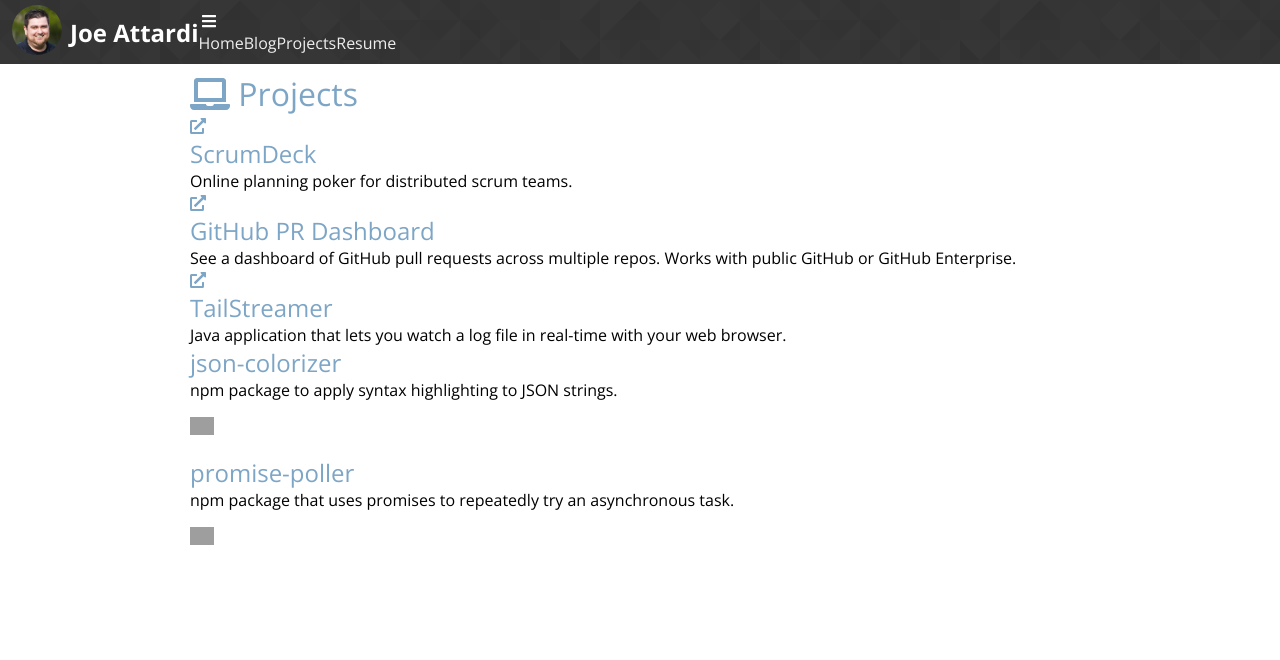
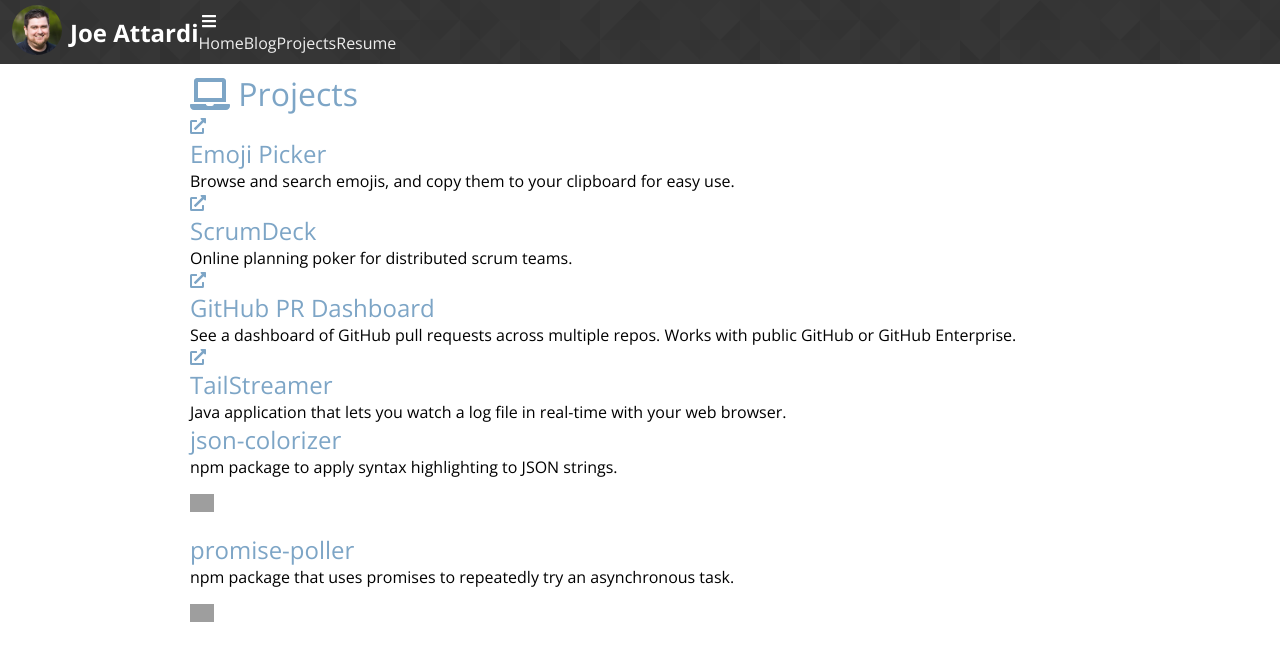
Before and after one commit to websiteinspiration/gatsby-portfolio-website-example, a Gatsby site: page /projects in a window 1280 px wide. Built offline with nearby package versions, Linux system fonts and the light colour scheme; Gatsby itself is replaced by a stand-in of ours; grey boxes are pictures that could not be loaded.

Commit message:
add emoji-picker project

```diff
--- a/src/pages/projects/index.js
+++ b/src/pages/projects/index.js
@@ -4,6 +4,7 @@
 import Layout from '../../components/layout';
 import ProjectCard from '../../components/projects/projectCard';
 
+import emojiPicker from '../../images/projects/emoji-picker.png';
 import githubPrDashboard from '../../images/projects/github-pr-dashboard.png';
 import scrumDeck from '../../images/projects/scrum-deck.png';
 import tailstreamer from '../../images/projects/tailstreamer.png';
@@ -16,6 +17,13 @@
       <main id={styles.projects}>
         <h1><FontAwesomeIcon icon="laptop" /> Projects</h1>
         <div id={styles.projectCards}>
+
+          <ProjectCard
+            name="Emoji Picker"
+            image={emojiPicker}
+            href="https://emojipicker.app">
+            Browse and search emojis, and copy them to your clipboard for easy use.
+          </ProjectCard>
 
           <ProjectCard
             name="ScrumDeck"
```
Also changed, not shown: src/images/projects/emoji-picker.png (added).
